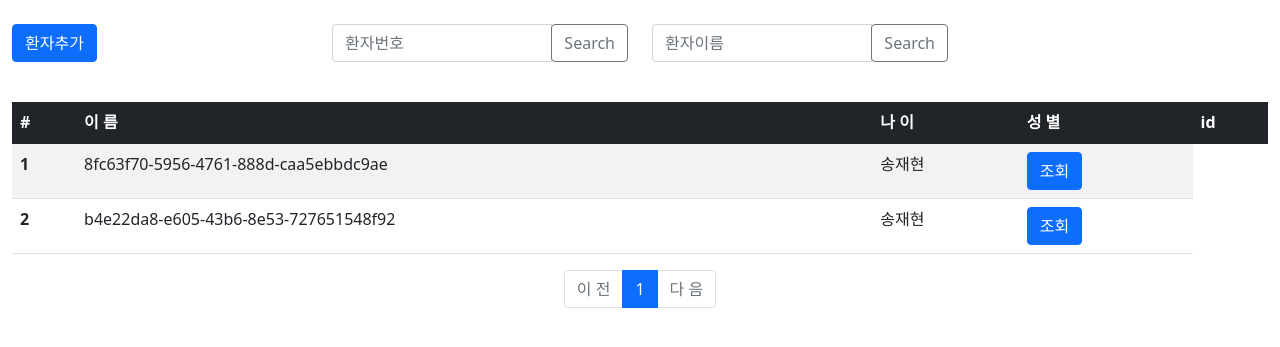
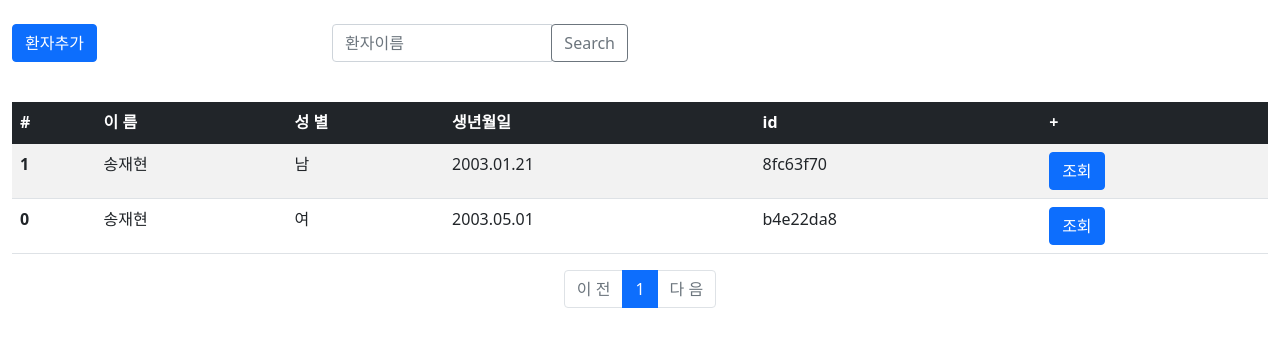
Before and after one commit to mongsam2/emr, a Django app: page /patient/ in a window 1280 px wide. Shown: the part 57-404 px from the top of the page. Run offline with Django 4.2, Linux system fonts and the light colour scheme; data comes from the database, SQL or seed files in the repository; both versions use the stored data as it was after the commit; some libraries are stand-ins or nearby versions.

Commit message:
list_add

```diff
--- /dev/null
+++ b/patient/templatetags/patient_filter.py
@@ -0,0 +1,25 @@
+from django import template
+
+register = template.Library()
+
+@register.filter
+def sub(value, arg):
+    return value-arg
+
+@register.filter
+def back(value):
+    ans=''
+    if int(value)%2==0:
+        ans = '여'
+    else:
+        ans = '남'
+    return ans
+
+@register.filter
+def birth(value):
+    birth = value[:4]+'.'+value[4:6]+'.'+value[6:]
+    return birth
+
+@register.filter
+def id_cut(value):
+    return value[:8]
--- a/templates/patient/patient_list.html
+++ b/templates/patient/patient_list.html
@@ -1,18 +1,10 @@
 {% extends "base.html" %}
+{% load patient_filter %}
 {% block content %}
 <div class="container-fluid mt-4 mb-4">
     <div class="row">
         <div class="col-md-3">
             <a href="{% url 'patient:patient_add' %}" class="btn btn-primary">환자추가</a>
-        </div>
-        <div class="col-md-3">
-            <!-- 첫 번째 검색창 -->
-            <div class="input-group mb-3">
-                <input type="text" class="form-control" placeholder="환자번호" aria-label="Search 1" aria-describedby="basic-addon1">
-                <div class="input-group-append">
-                    <button class="btn btn-outline-secondary" type="button">Search</button>
-                </div>
-            </div>
         </div>
         <div class="col-md-3">
             <!-- 두 번째 검색창 -->
@@ -33,17 +25,20 @@
         <tr class="table-dark">
             <th scope="col">#</th>
             <th scope="col">이 름</th>
-            <th scope="col">나 이</th>
             <th scope="col">성 별</th>
+            <th scope="col">생년월일</th>
             <th scope="col">id</th>
+            <th scope="col">+</th>
         </tr>
         </thead>
         <tbody>
         {% for patient in patient_list %}
         <tr>
-            <th scope="row">{{forloop.counter}}</th>
-            <td>{{patient.id}}</td>
+            <th scope="row">{{patient_list.paginator.count|sub:patient_list.start_index|sub:forloop.counter|add:1}}</th>
             <td>{{patient.name}}</td>
+            <td>{{patient.back_resident|back}}</td>
+            <td>{{patient.front_resident|birth}}</td>
+            <td>{{patient.id|id_cut}}</td>
             <td><a class="btn btn-primary" href="{% url 'patient:detail' patient.id %}" role="button">조회</a></td>
         </tr>
         {% endfor %}
```
Also changed, not shown: db.sqlite3.
